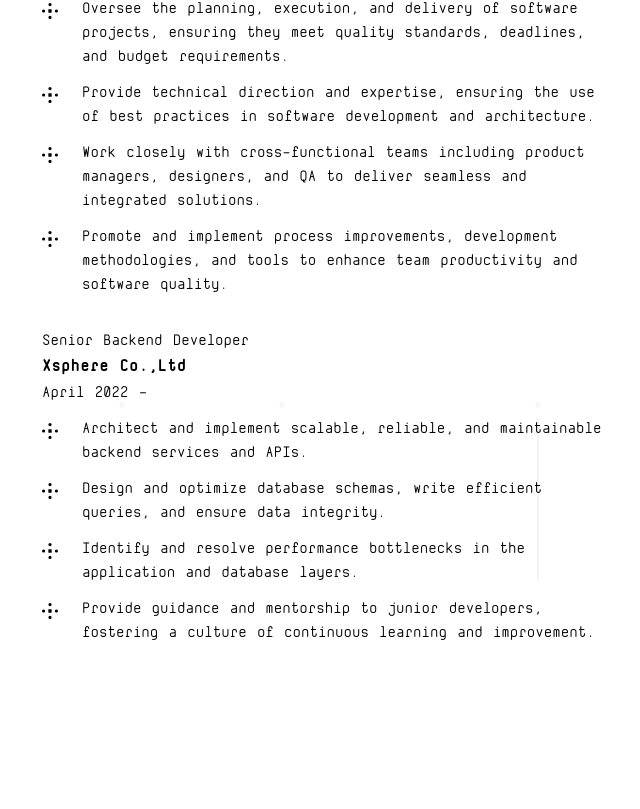
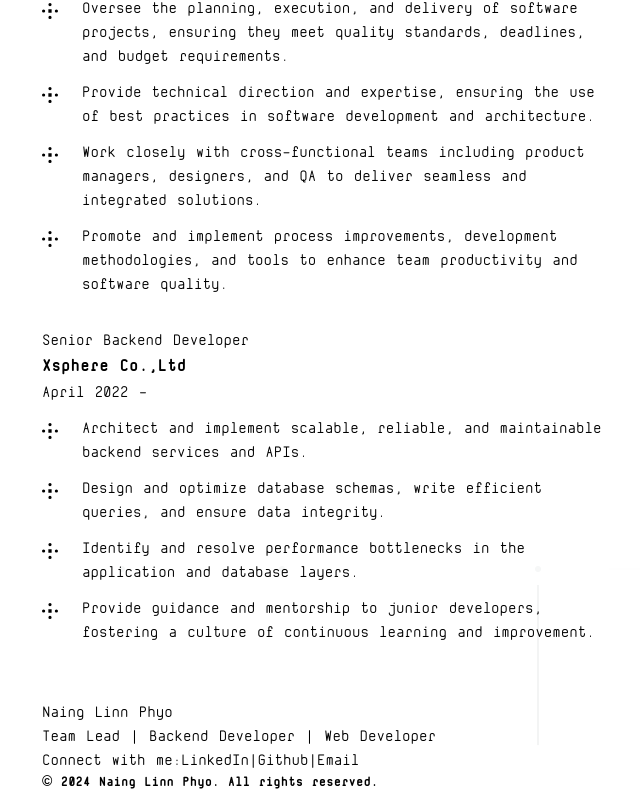
Before and after one commit to nainglinnphyo/portfolio-v3, a Next.js app: page / in a window 1280 px wide. Shown: the part 507-1316 px from the top of the page, without its empty margins (310-950 px from the left). Before the commit the page ends 1152 px from the top, so only its background shows below. Built offline with nearby package versions, Linux system fonts and the light colour scheme.

Commit message:
feat: add footer section

```diff
--- a/src/app/page.tsx
+++ b/src/app/page.tsx
@@ -4,12 +4,14 @@ import Home from '@/components/Home';
 import Exp from '@/components/Exp';
 import Link from 'next/link';
 import React from 'react';
+import Footer from '@/components/Footer';
 
 function Main() {
      return (
           <div className='flex flex-col space-y-10'>
                <Home />
                <Exp />
+               <Footer />
           </div>
      );
 }
--- /dev/null
+++ b/src/components/Footer.tsx
@@ -0,0 +1,19 @@
+import React from 'react'
+
+function Footer() {
+     return (
+          <div className='py-4'>
+               <h2>Naing Linn Phyo</h2>
+               <h3>Team Lead | Backend Developer | Web Developer</h3>
+               <div className='flex'>
+                    <h2>Connect with me: </h2>
+                    <a href="https://www.linkedin.com/in/dev-nainglinnphyo" target='_blank'> LinkedIn</a> |
+                    <a href="https://github.com/nainglinnphyo" target='_blank'>Github</a> |
+                    <a href="mailto:nainglinnphyo24@gmail.com">Email</a>
+               </div>
+               <p className='text-sm font-bold'>© 2024 Naing Linn Phyo. All rights reserved.</p>
+          </div>
+     )
+}
+
+export default Footer
```
Also changed, not shown: 1 other file (tests, documents, lock files or other folders).
